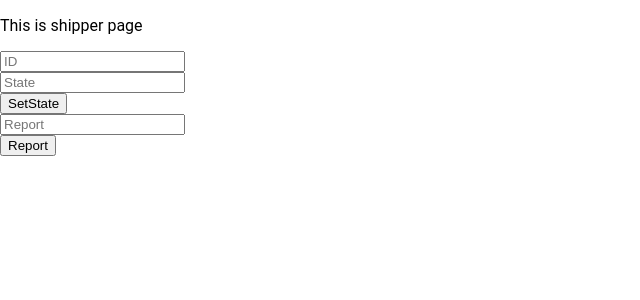
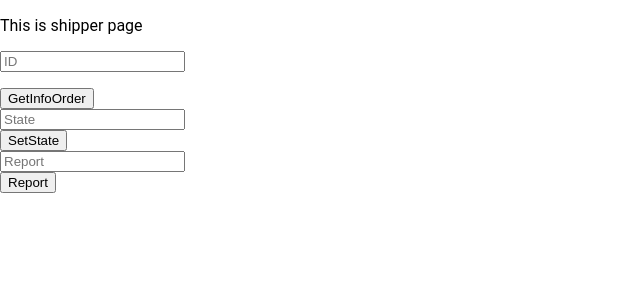
Before and after one commit to khiem20tc/bookingfrontend, a React (Create React App) app: page /shipper in a window 1280 px wide. Shown: the top 300 px of the page, without its empty margins (0-640 px from the left). Built offline with nearby package versions, Linux system fonts and the light colour scheme.

Commit message:
add message return to client

```diff
--- a/src/components/Customer/Customer.js
+++ b/src/components/Customer/Customer.js
@@ -19,6 +19,7 @@ function Customer(props) {
       "Value": "500"
     }
 
+  var ID;
   await axios.post(`http://localhost:5000/order/create`, order, {
     headers: {
       'Authorization': `${token}`
@@ -29,11 +30,39 @@ function Customer(props) {
     console.log(res.data);
     console.log(res.data.ID);
     localStorage.setItem('ID_order', JSON.stringify(res.data.ID))
+    ID = res.data.ID;
+    alert("Tạo đơn hàng thành công");
   })
   .catch(err => {
     console.log(err)
   })
 
+  await axios.get(`http://localhost:5000/order/${ID}`)
+    .then(res => {
+      console.log(res);
+      console.log(res.data);
+      document.getElementById("order_").innerHTML = JSON.stringify(res.data);
+    })
+    .catch(err => {
+      console.log(err)
+    })
+  }
+
+  const getInfoOrder = async event => {
+    event.preventDefault();
+
+    if(localStorage.getItem('ID_order'))
+    var ID = localStorage.getItem('ID_order');
+
+    await axios.get(`http://localhost:5000/order/${ID}`)
+    .then(res => {
+      console.log(res);
+      console.log(res.data);
+      document.getElementById("order_").innerHTML = JSON.stringify(res.data);
+    })
+    .catch(err => {
+      console.log(err)
+    })
   }
 
   const Cancel = async event => {
@@ -50,6 +79,7 @@ function Customer(props) {
   .then(res => {
     console.log(res);
     console.log(res.data);
+    alert("Đã hủy đơn hàng thành công");
   })
   .catch(err => {
     console.log(err)
@@ -74,6 +104,7 @@ function Customer(props) {
   .then(res => {
     console.log(res);
     console.log(res.data);
+    alert("Report đã được ghi nhận lên hệ thống");
   })
   .catch(err => {
     console.log(err)
@@ -83,8 +114,12 @@ function Customer(props) {
   return (
     <div>
     <p>This is customer page</p>
+    <p id="order_"></p>
     <form onSubmit={Booking}>
       <button type="submit">Booking</button>
+    </form>
+    <form onSubmit={getInfoOrder}>
+      <button type="submit">GetInfoOrder</button>
     </form>
     <form onSubmit={Cancel}>
       <button type="submit">Cancel</button>
--- a/src/components/Shipper/Shipper.js
+++ b/src/components/Shipper/Shipper.js
@@ -12,6 +12,20 @@ function Shipper(props) {
 
   if (localStorage.getItem('token'))
   var token = "HKNee " + localStorage.getItem('token').substring(1,localStorage.getItem('token').length-1);
+
+  const getInfoOrder = async event => {
+    event.preventDefault();
+
+    await axios.get(`http://localhost:5000/order/${ID}`)
+    .then(res => {
+      console.log(res);
+      console.log(res.data);
+      document.getElementById("order_").innerHTML = JSON.stringify(res.data);
+    })
+    .catch(err => {
+      console.log(err)
+    })
+  }
 
  const SetState = async event => {
    event.preventDefault();
@@ -28,6 +42,7 @@ function Shipper(props) {
   .then(res => {
     console.log(res);
     console.log(res.data);
+    alert("Xác nhận trạng thái thành công");
   })
   .catch(err => {
     console.log(err)
@@ -52,6 +67,7 @@ function Shipper(props) {
   .then(res => {
     console.log(res);
     console.log(res.data);
+    alert("Report đã được ghi nhận lên hệ thống");
   })
   .catch(err => {
     console.log(err)
@@ -64,6 +80,10 @@ function Shipper(props) {
     <div>
           <input placeholder="ID" type="text" onChange={(event) => setID(event.target.value)}/>
     </div>
+    <p id="order_"></p>
+    <form onSubmit={getInfoOrder}>
+      <button type="submit">GetInfoOrder</button>
+    </form>
     <div>
           <input placeholder="State" type="text" onChange={(event) => setState(event.target.value)}/>
     </div>
--- a/src/components/Signup/Signup.js
+++ b/src/components/Signup/Signup.js
@@ -18,14 +18,22 @@ function Signup(props) {
             role: role
         };
 
+        var isSucessful = false;
         await axios.post(`http://localhost:5000/user/signup`, user )
             .then(res => {
                 console.log(res);
                 console.log(res.data);
+                console.log(res.status);
+                if(res.status == 200) isSucessful = true;
             })
             .catch(err => {
                 console.log(err)
             })
+
+          if(isSucessful){
+            alert("Đăng ký thành công");
+            props.history.push('/');}
+          else alert("Tên đăng ký đã tồn tại");
     }
 
   return (
```
